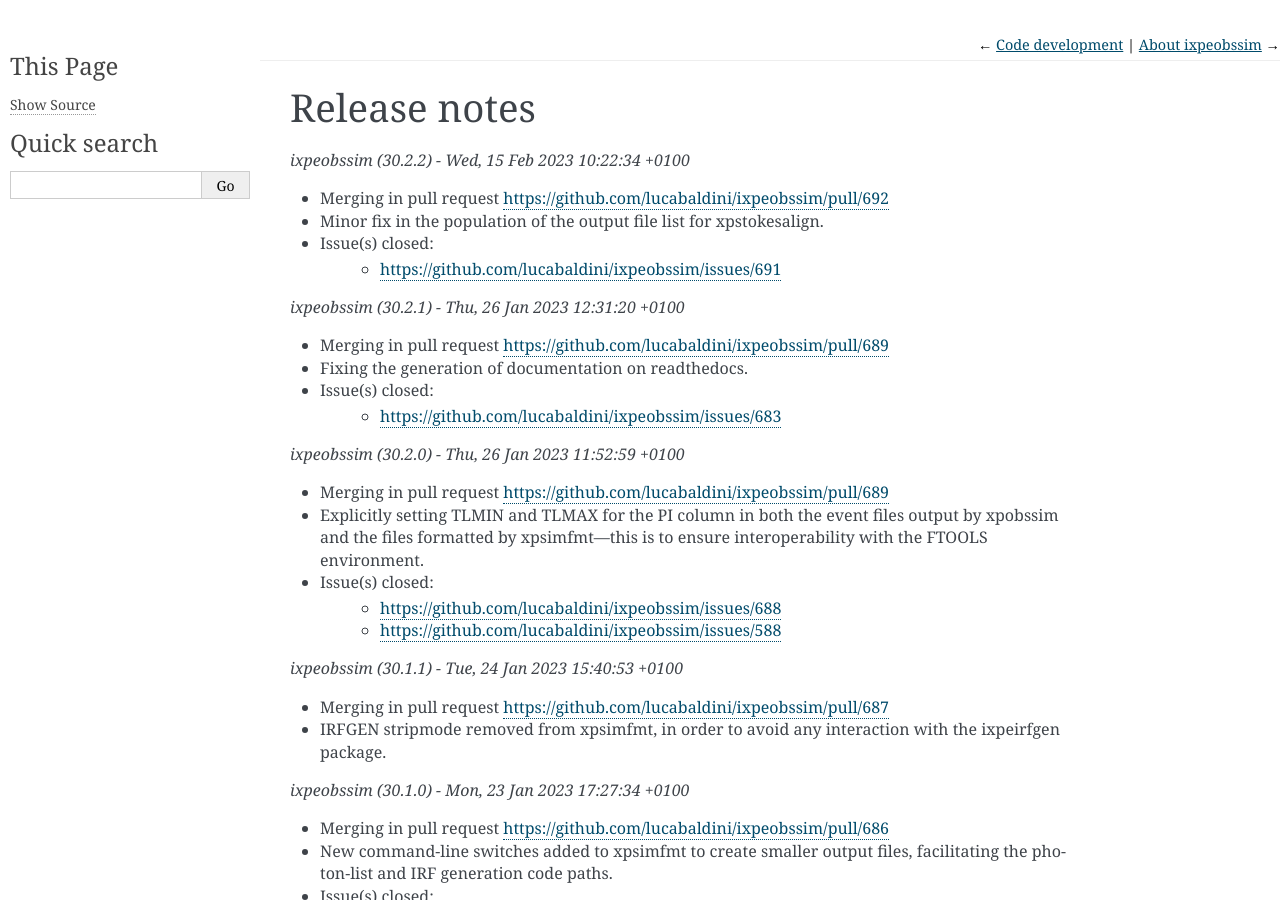
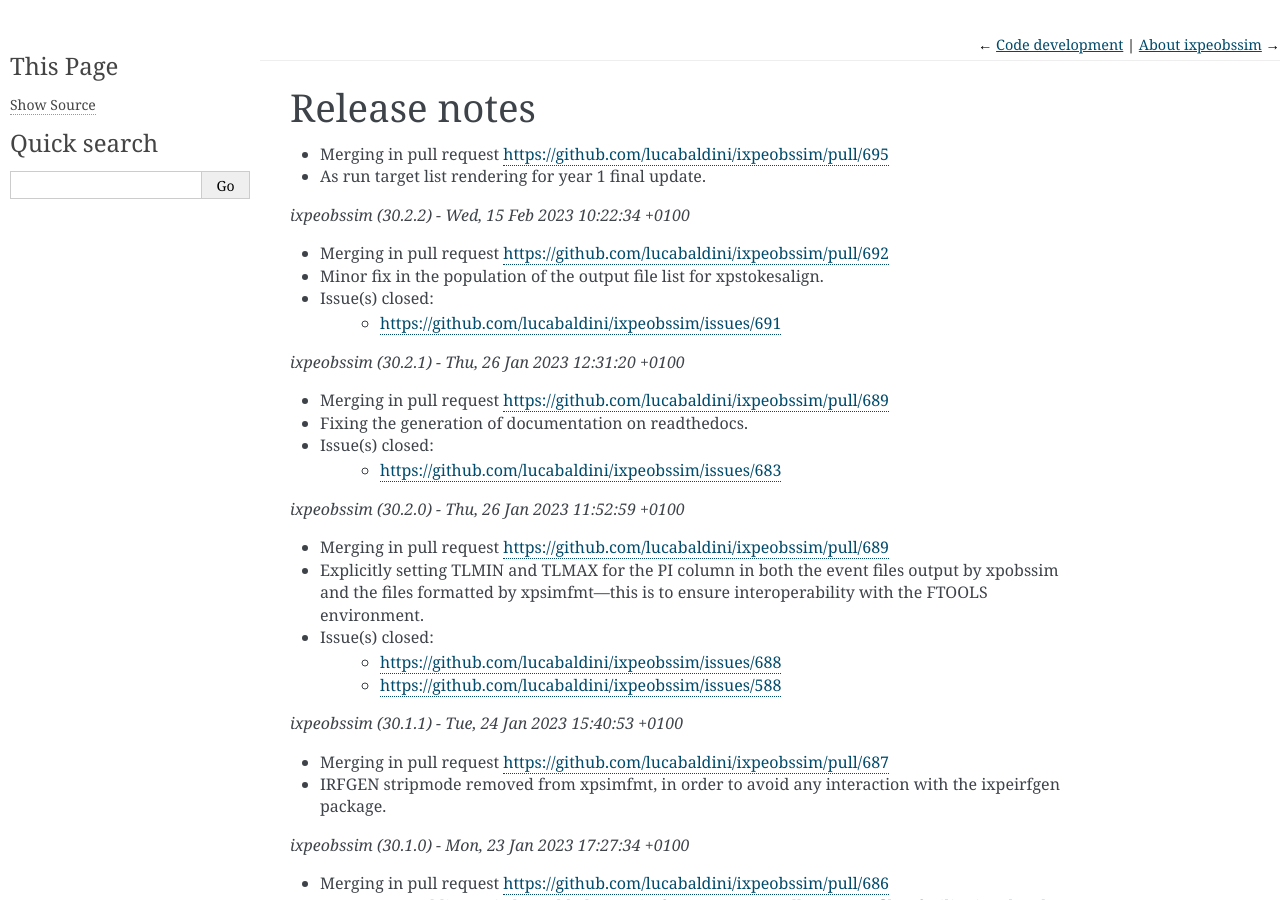
Before and after one commit to lucabaldini/ixpeobssim, a Sphinx documentation site: the page built from docs/release_notes.rst, in a window 1280 px wide and 900 px high. Built offline with Sphinx 7.4.7, drawn with Linux system fonts in a browser that asks for light colours; formulas are drawn with MathJax 3.

Commit message:
Updated release notes.

```diff
--- a/docs/release_notes.rst
+++ b/docs/release_notes.rst
@@ -2,6 +2,10 @@
 
 Release notes
 =============
+
+
+* Merging in pull request https://github.com/lucabaldini/ixpeobssim/pull/695
+* As run target list rendering for year 1 final update.
 
 
 *ixpeobssim (30.2.2) - Wed, 15 Feb 2023 10:22:34 +0100*
```
